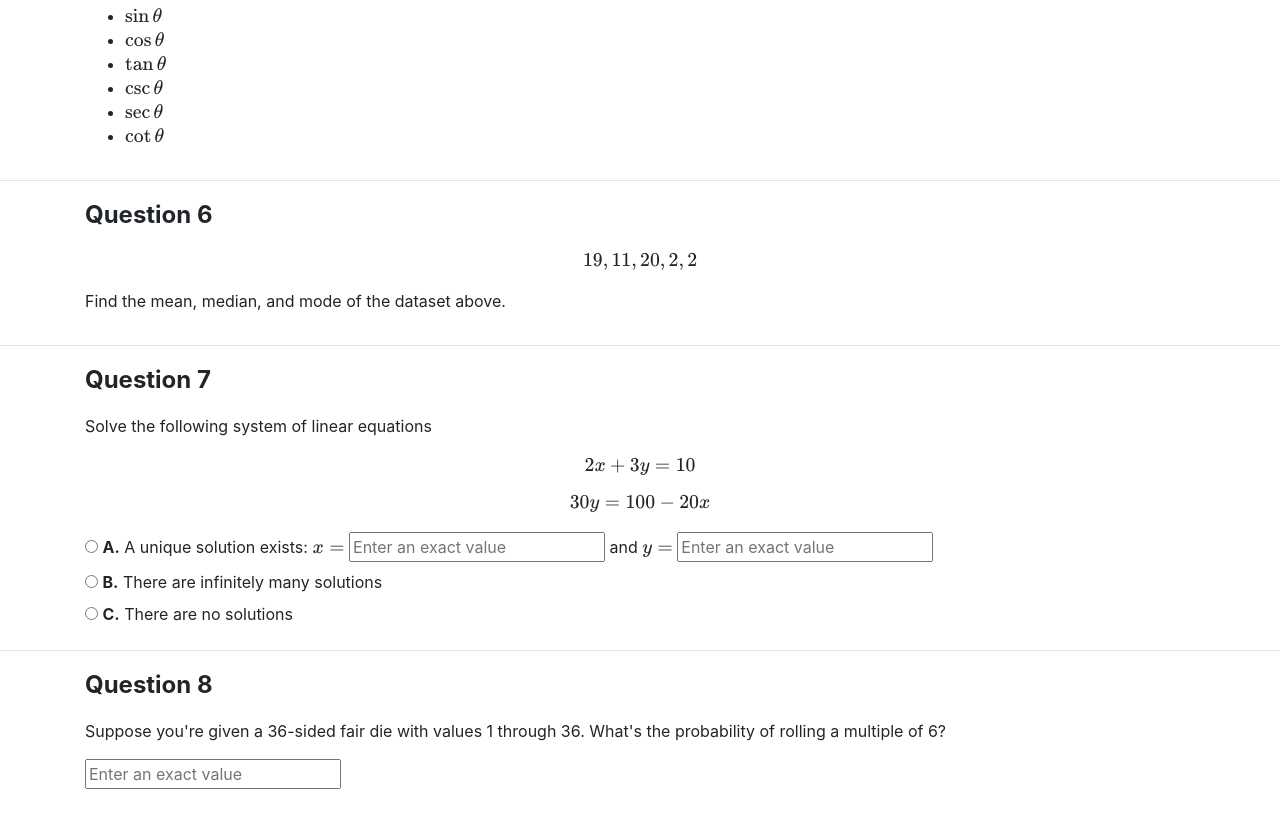
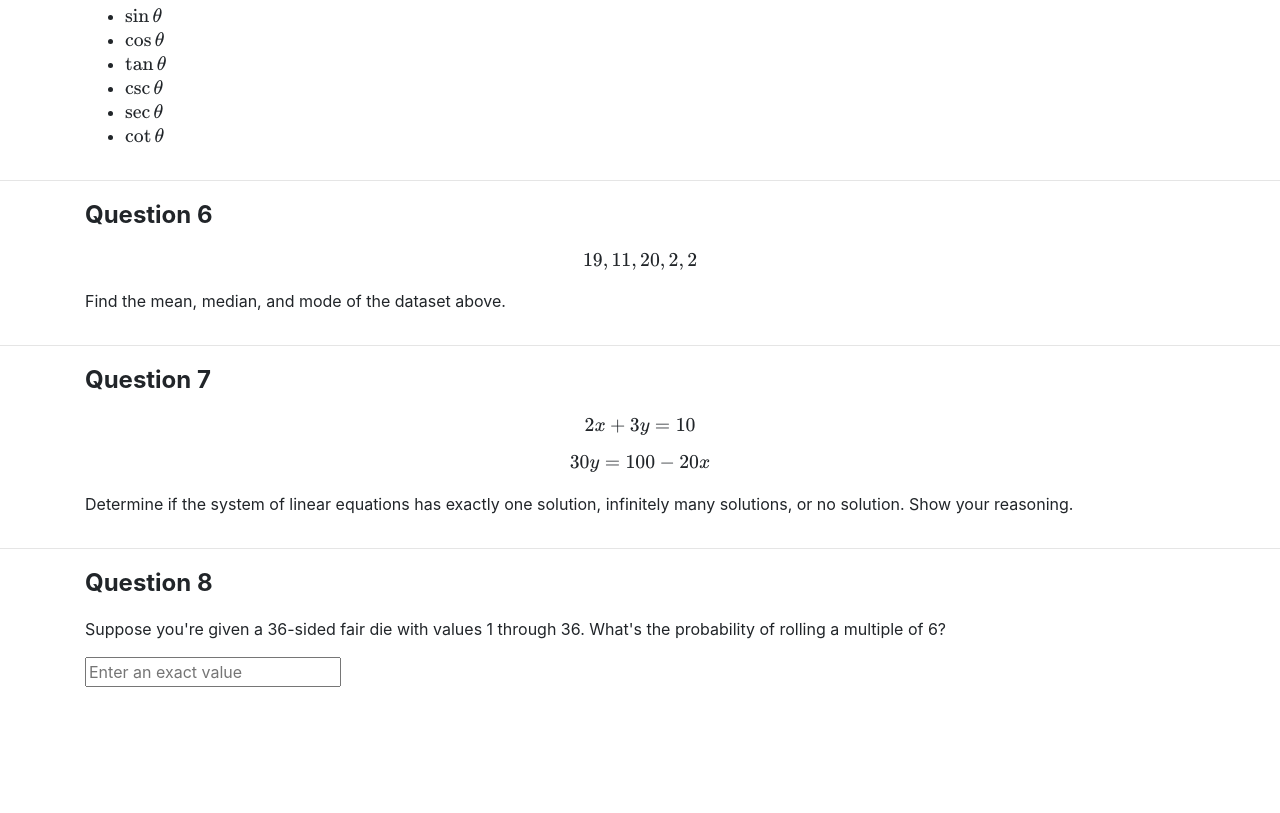
Before and after one commit to JSulley/Math-Assessment, a plain HTML site: page index.html in a window 1280 px wide. Shown: the part 1967-2780 px from the top of the page. After the commit the page ends 2678 px from the top, so only its background shows below. Drawn offline with nearby package versions, Linux system fonts and the light colour scheme.

Commit message:
Removed inputs and reworded question

```diff
--- a/index.html
+++ b/index.html
@@ -129,24 +129,11 @@
             <div class="col" id="question-7">
                 <p class="question-label"><b>Question 7</b></p>
                 <p>
-                    Solve the following system of linear equations
                     $$2x+3y=10$$
                     $$30y=100-20x$$
+                    Determine if the system of linear equations has exactly one solution, infinitely many solutions, or no solution.
+                    Show your reasoning.
                 </p>
-                <input type="radio" name="Q7" id="Q7-A" value="A">
-                <label for="Q7-A">
-                    <b>A.</b> A unique solution exists: $x=$ <input type="number" name="Q7-A" placeholder="Enter an exact value"> and $y=$ <input type="number" name="Q7-A" placeholder="Enter an exact value">
-                </label>
-                <br>
-                <input type="radio" name="Q7" id="Q7-B" value="B">
-                <label for="Q7-B">
-                    <b>B.</b> There are infinitely many solutions
-                </label>
-                <br>
-                <input type="radio" name="Q7" id="Q7-C" value="C">
-                <label for="Q7-C">
-                    <b>C.</b> There are no solutions
-                </label>
             </div>
         </div>
     </div>
```
